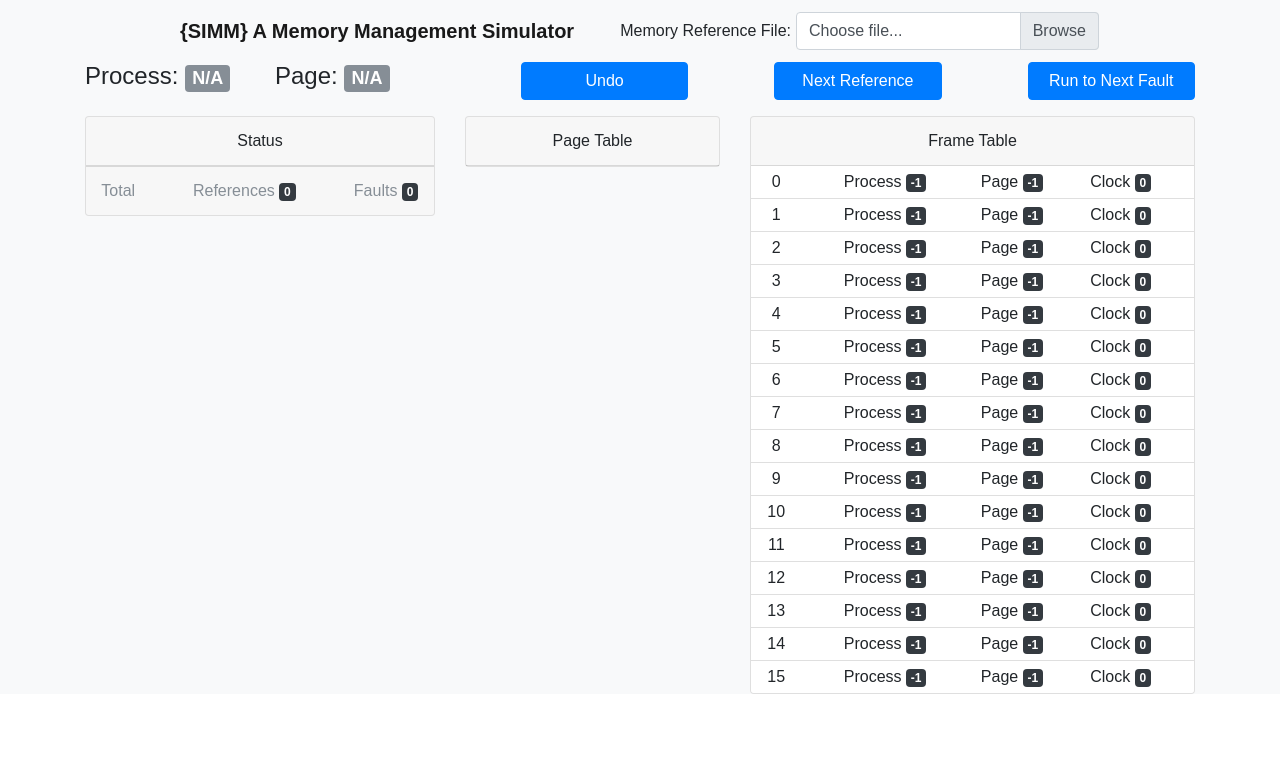
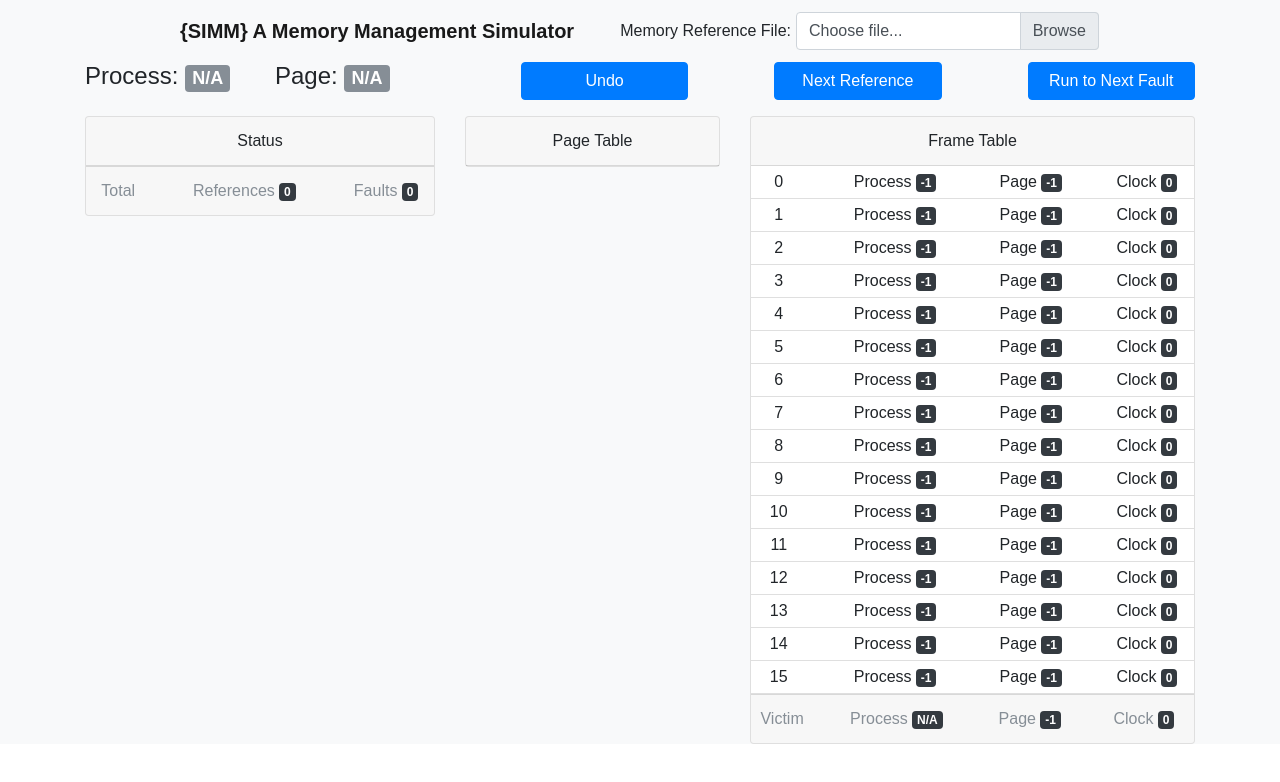
Before and after one commit to ffrankies/simm, a React (Create React App) app: page / in a window 1280 px wide. Shown: the top 782 px of the page. Built offline with nearby package versions, Linux system fonts and the light colour scheme.

Commit message:
Now displaying victim frame

```diff
--- a/package.json
+++ b/package.json
@@ -3,6 +3,7 @@
   "version": "0.1.0",
   "private": true,
   "dependencies": {
+    "fs": "0.0.1-security",
     "gh-pages": "^1.1.0",
     "jquery": "^3.2.1",
     "react": "^16.1.1",
--- a/src/components/FileInput.js
+++ b/src/components/FileInput.js
@@ -37,15 +37,16 @@ class FileInput extends Component {
                     Memory Reference File:
                 </label>
                 <div className='col'>
-                    <label class='custom-file'>
-                        <input type='file' id='inputFileName' class='custom-file-input' onChange={this.handleClick} />
-                        <span class='custom-file-control'></span>
+                    <label className='custom-file'>
+                        <input
+                            type='file'
+                            id='inputFileName'
+                            className='custom-file-input'
+                            onChange={this.handleClick}
+                        />
+                        <span className='custom-file-control'></span>
                     </label>
-                    {/* <input type='file' className='form-control' id='inputFileName' placeholder='input3a.data' /> */}
                 </div>
-                {/* <button type='button' className='btn btn-primary col' onClick={this.handleClick}>
-                    Load Memory References
-                </button> */}
             </div>
         );
     };
--- a/src/components/FrameTableDisplay.js
+++ b/src/components/FrameTableDisplay.js
@@ -13,8 +13,36 @@ class FrameTableDisplay extends Component {
     renderFrameTable() {
         const frames = this.props.frameTable.frameList.map((frame) =>
             <li className='list-group-item p-1' key={frame.frameNumber.toString()}>
-                <div className='row w-100'>
-                    <div className='col col-sm-2'>{frame.frameNumber}</div>
+                {this.renderFrame(frame.frameNumber, frame)}
+            </li>
+        );
+        const frameList = <ul className='list-group list-group-flush'>{frames}</ul>;
+        return frameList;
+    };
+
+    /**
+     * Renders the victim frame from the last fault in the card footer
+     * @return {div} total
+     */
+    renderVictimFrame() {
+        const victim = this.props.frameTable.victim;
+        return (
+            <div className='card-footer text-muted px-2'>
+                {this.renderFrame('Victim', victim)}
+            </div>
+        );
+    };
+
+    /**
+     * Renders a single frame.
+     * @param {string} id - either the frame number, or a text identifier
+     * @param {Frame} frame - the frame to render
+     * @return {div} row - the row containing the provided information
+     */
+    renderFrame(id, frame) {
+        return (
+            <div className='row'>
+                <div className='col col-sm-2'>{id}</div>
                 <div className='col col-sm-4'>
                     Process <span className='badge badge-dark'>{frame.processNumber}</span>
                 </div>
@@ -25,10 +53,7 @@ class FrameTableDisplay extends Component {
                     Clock <span className='badge badge-dark'>{frame.clock}</span>
                 </div>
             </div>
-            </li>
         );
-        const frameList = <ul className='list-group list-group-flush'>{frames}</ul>;
-        return frameList;
     };
 
     /**
@@ -40,6 +65,7 @@ class FrameTableDisplay extends Component {
                 <div className='card text-center'>
                     <div className='card-header'>Frame Table</div>
                     {this.renderFrameTable()}
+                    {this.renderVictimFrame()}
                 </div>
             </div>
         );
--- a/src/utils/Frame.js
+++ b/src/utils/Frame.js
@@ -16,6 +16,14 @@ class Frame {
         this.frameNumber = frameNumber;
         this.pageNumber = pageNumber;
         this.clock = clock;
+    };
+
+    /**
+     * Creates a clone of the current frame.
+     * @return {Frame} clone - the clone of the current frame
+     */
+    clone() {
+        return new Frame(this.processNumber, this.frameNumber, this.pageNumber, this.clock);
     };
 
     /**
--- a/src/utils/FrameTable.js
+++ b/src/utils/FrameTable.js
@@ -14,6 +14,7 @@ class FrameTable {
         this.maxSize = 16;
         this.clock = 0;
         this.fillPageTable();
+        this.victim = new Frame('N/A', -1, -1, 0);
     };
 
     /**
@@ -40,6 +41,7 @@ class FrameTable {
                 displacedFrame = this.findLRUFrame();
             }
         }
+        this.victim = displacedFrame.clone();
         this.frameList[displacedFrame.frameNumber].update(page.processNumber, page.pageNumber, this.clock);
         return displacedFrame;
     };
```
Lines whose indentation alone changed are shown as unchanged.
